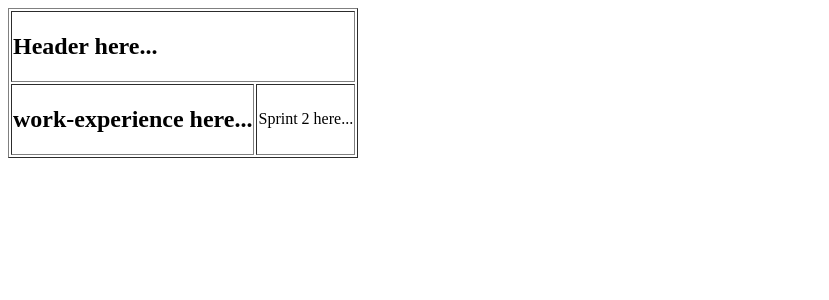
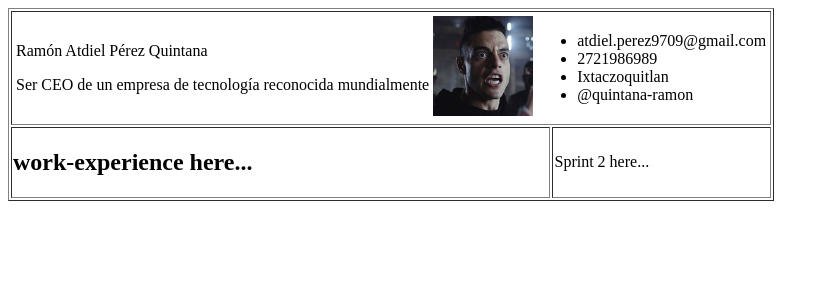
Before and after one commit to quintana-ramon/quintana-ramon.github.io, an Angular app: page / in a window 1280 px wide. Shown: the top 300 px of the page, without its empty margins (0-829 px from the left). Built offline with nearby package versions, Linux system fonts and the light colour scheme.

Commit message:
header #2

```diff
--- a/src/app/header/header.component.html
+++ b/src/app/header/header.component.html
@@ -1 +1,22 @@
-<h2>Header here...</h2>
+<table>
+    <tr>
+        <td>
+            <p>Ramón Atdiel Pérez Quintana</p>
+            <p>Ser CEO de un empresa de tecnología reconocida mundialmente</p>
+        </td>
+        <td>
+            <img src="../../assets/profilePicture.jpg" width=100 height=auto>
+        </td>
+
+
+        <td>
+            <ul>
+                <li>atdiel.perez9709@gmail.com</li>
+                <li>2721986989</li>
+                <li>Ixtaczoquitlan</li>
+                <li>@quintana-ramon</li>
+             </ul>
+        </td>
+
+    </tr>
+</table>
```
Also changed, not shown: src/assets/profilePicture.jpg (added).
